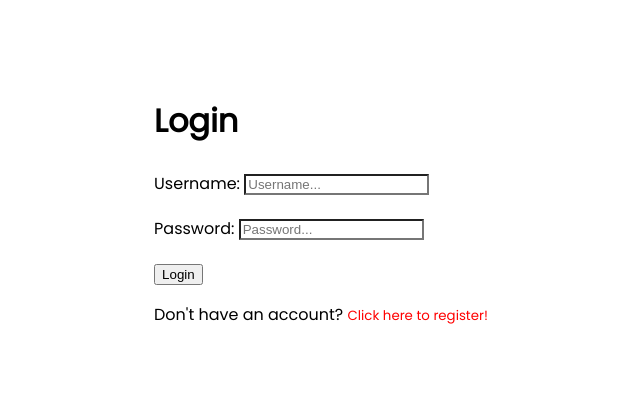
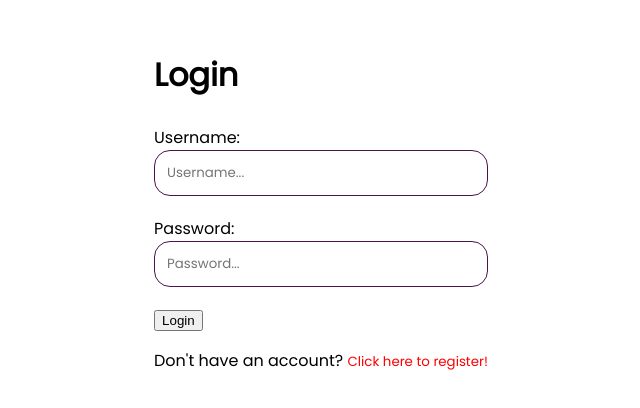
Before and after one commit to Lnola/StepByStep, a Svelte app in the folder client/: page /auth in a window 1280 px wide. Shown: the part 116-524 px from the top of the page, without its empty margins (319-959 px from the left). Built offline with nearby package versions, Linux system fonts and the light colour scheme; what http-status-codes would draw is missing.

Commit message:
Style common input component

```diff
--- a/client/src/components/common/Input.svelte
+++ b/client/src/components/common/Input.svelte
@@ -28,16 +28,24 @@
 </div>
 
 <style>
+  div {
+    display: flex;
+    flex-direction: column;
+  }
+
   input {
+    padding: 12px;
+    border: 1px solid var(--color-accent);
+    border-radius: 16px;
     outline: none;
-    border-width: 2px;
+    font-family: 'Poppins';
   }
 
   .error-input {
-    border-color: red;
+    border-color: var(--color-error);
   }
 
   .error-info {
-    color: red;
+    color: var(--color-error);
   }
 </style>
```
